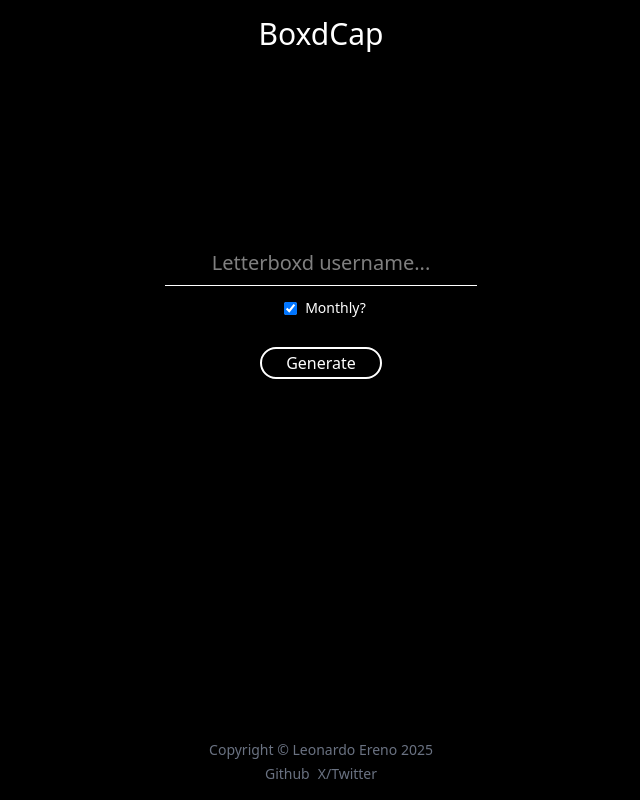
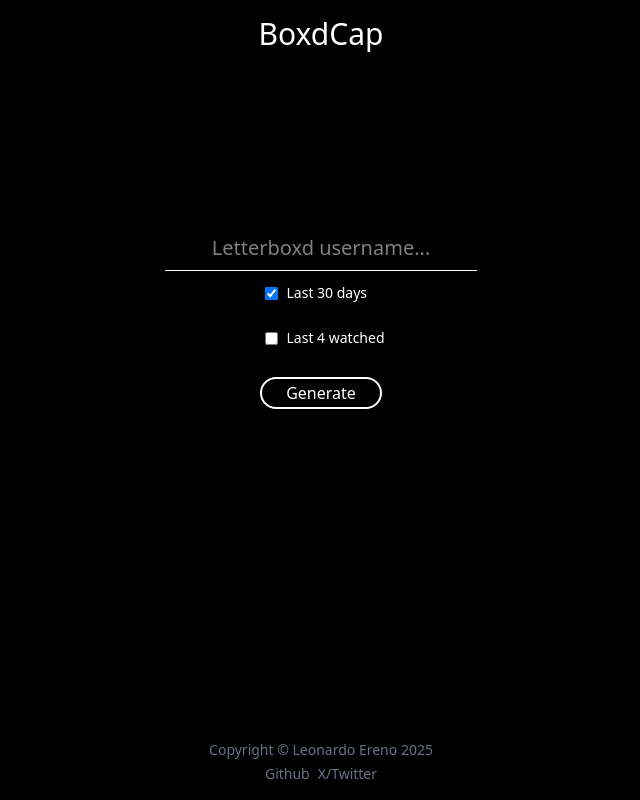
Before and after one commit to leoereno/semaninha, a Next.js app: page / in a window 1280 px wide. Shown: the whole page, without its empty margins (319-959 px from the left). Built offline with nearby package versions, Linux system fonts and the light colour scheme.

Commit message:
Added last four watched option

```diff
--- a/src/app/api/latestMovies/route.ts
+++ b/src/app/api/latestMovies/route.ts
@@ -91,9 +91,9 @@
 ) {
   if (req.method === "GET") {
     const username = req.nextUrl.searchParams.get("username");
-    const movieCount = Number(req.nextUrl.searchParams.get("movieCount")) || 30;
+    const movieCount = Number(req.nextUrl.searchParams.get("movieCount")) ? Number(req.nextUrl.searchParams.get("movieCount")) : 30;
     const timeSpanInDays =
-      Number(req.nextUrl.searchParams.get("timeSpan")) || 30;
+      Number(req.nextUrl.searchParams.get("timeSpan")) ? Number(req.nextUrl.searchParams.get("timeSpan")) : 30;
     const isMonthly:boolean = (req.nextUrl.searchParams.get("monthly") == "true");
     const feedUrl = `https://letterboxd.com/${username}/rss/`;
     try {
@@ -141,7 +141,7 @@
             (1000 * 60 * 60 * 24) <=
             timeSpanInDays &&
             !movies.some((e) => e.title === title) ||
-            !isMonthly
+            (!isMonthly)
           ){
             imagesUrl.push(posterUrl);
             movies.push({ title, link, pubDate, id, posterUrl });
--- a/src/app/page.tsx
+++ b/src/app/page.tsx
@@ -9,21 +9,21 @@
   const [joinedImage, setJoinedImage] = useState<string>("");
   const [resultUsername, setResultUsername] = useState<string>("");
   const [monthly, setMonthly] = useState<boolean>(true);
+  const [lastFour, setLastFour] = useState<boolean>(false);
 
   const handleClick = async () => {
     setLoading(true);
-    console.log(`/api/latestMovies?username=${username}&monthly=${monthly}`)
+    console.log(`/api/latestMovies?username=${username}&monthly=${monthly}`);
     const response = await fetch(
-      `/api/latestMovies?username=${username}&monthly=${monthly}`
+      `/api/latestMovies?username=${username}&monthly=${monthly}&movieCount=${lastFour ? '4' : ''}`
     );
     if (response) {
       const data = await response.json();
       if (data.message != undefined) {
         alert("Error fetching user data! Please check username and try again.");
-      } else if(data.movies.length < 1) {
-        alert(`${data.username} has no movies logged for the time period!`)
-      }
-       else {
+      } else if (data.movies.length < 1) {
+        alert(`${data.username} has no movies logged for the time period!`);
+      } else {
         setResultUsername(data.username);
         setJoinedImage(data.dataURI);
       }
@@ -36,6 +36,7 @@
     setResultUsername("");
     setUsername("");
   };
+
 
   return (
     <div className="flex flex-col min-h-screen justify-between p-4 gap-1 max-h-svh overflow-hidden">
@@ -52,17 +53,32 @@
             value={username}
             className="focus:outline-0 border-b-1 text-center text-white text-xl p-2 pt-4"
           />
-          <div className="text-white flex content-center justify-center">
+          <div className="text-white flex content-center justify-center flex-col">
+            <div className="flex">
               <input
                 type="checkbox"
                 name="Monthly?"
                 id=""
                 checked={monthly}
-              onChange={() => setMonthly(!monthly)}
+                onChange={() => {setMonthly(!monthly); setLastFour(false)}}
                 value={"Monthly?"}
                 className="mt-4 mb-4 mr-2 ml-2 p-2 text-white transition duration-100 rounded-md checked:border-0"
               />
-            <p className="content-center text-sm font-thin">Monthly?</p>
+              <p className="content-center text-sm font-thin">Last 30 days</p>
+            </div>
+
+            <div className="flex">
+              <input
+                type="checkbox"
+                name="Last 4 watched?"
+                id=""
+                checked={lastFour}
+                onChange={() => {setLastFour(!lastFour); setMonthly(false)}}
+                value={"Monthly?"}
+                className="mt-4 mb-4 mr-2 ml-2 p-2 text-white transition duration-100 rounded-md checked:border-0"
+              />
+              <p className="content-center text-sm font-thin">Last 4 watched</p>
+            </div>
           </div>
           {!loading && (
             <button
```
Lines whose indentation alone changed are shown as unchanged.
